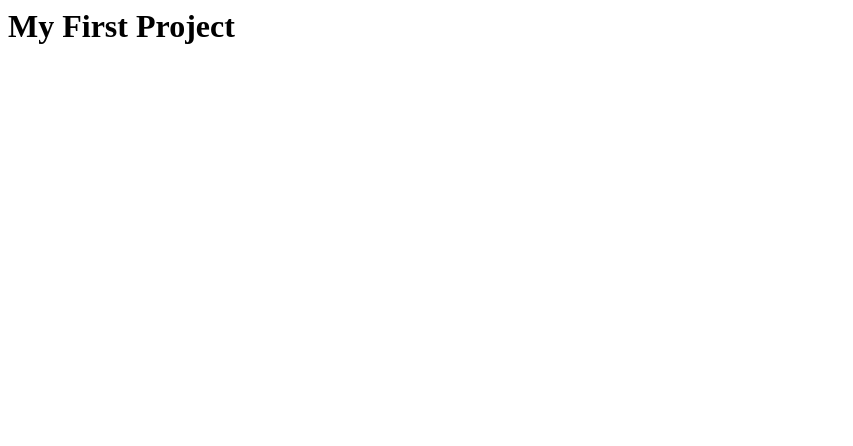
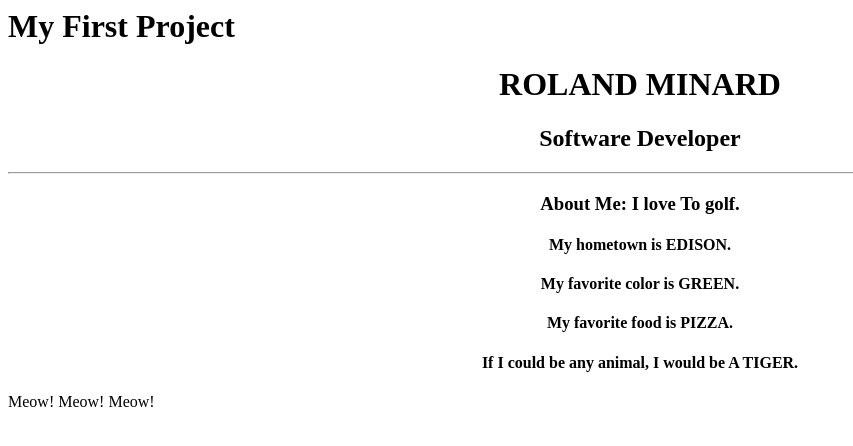
Before and after one commit to Sonnymin/my-first-repo, a plain HTML site: page index.html in a window 1280 px wide. Shown: the whole page, without its empty margins (0-853 px from the left). Drawn offline with Linux system fonts and the light colour scheme.

Commit message:
adding new placeholder text

```diff
--- a/index.html
+++ b/index.html
@@ -1 +1,21 @@
 <h1> My First Project</h1>
+<html>
+  <head>
+    <meta charset="utf-8">
+    <meta name="viewport" content="width=device-width">
+    <title>My Profile</title>
+  </head>
+  <body>
+    <div align="center">
+        <h1>ROLAND MINARD</h1>
+        <h2>Software Developer</h2>
+        <hr>
+        <h3>About Me: I love To golf. </h3>
+            <h4>My hometown is EDISON.</h4>
+            <h4>My favorite color is GREEN.</h4>
+            <h4>My favorite food is PIZZA.</h4>
+            <h4>If I could be any animal, I would be A TIGER.</h4>
+    </div>
+  </body>
+</html>
+<p>Meow! Meow! Meow!</p>
```
